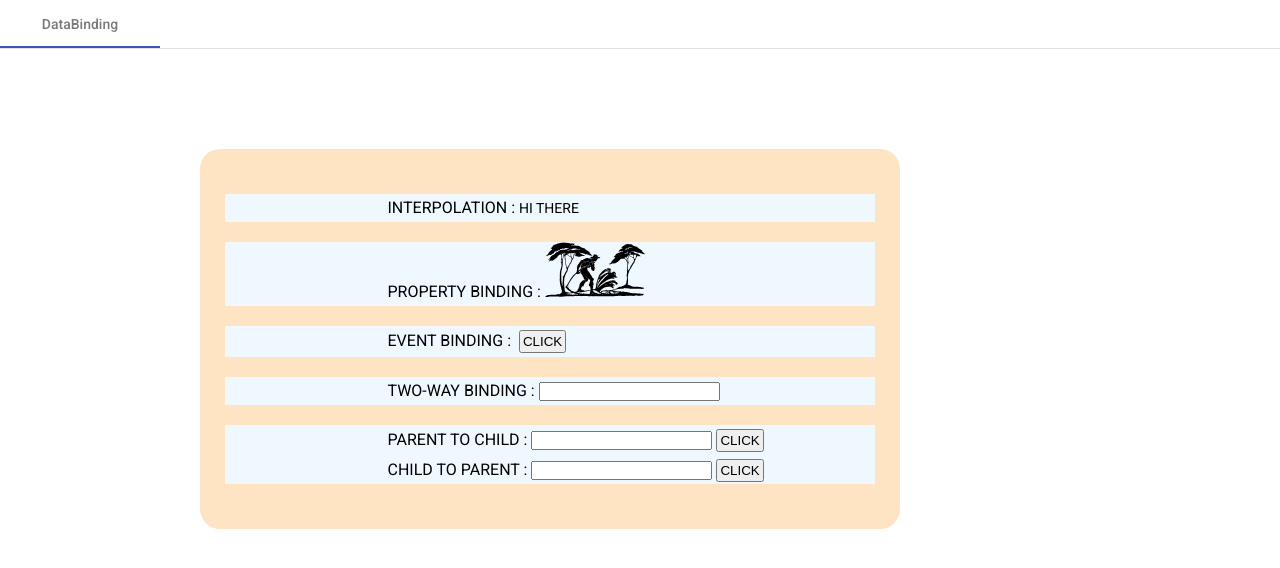
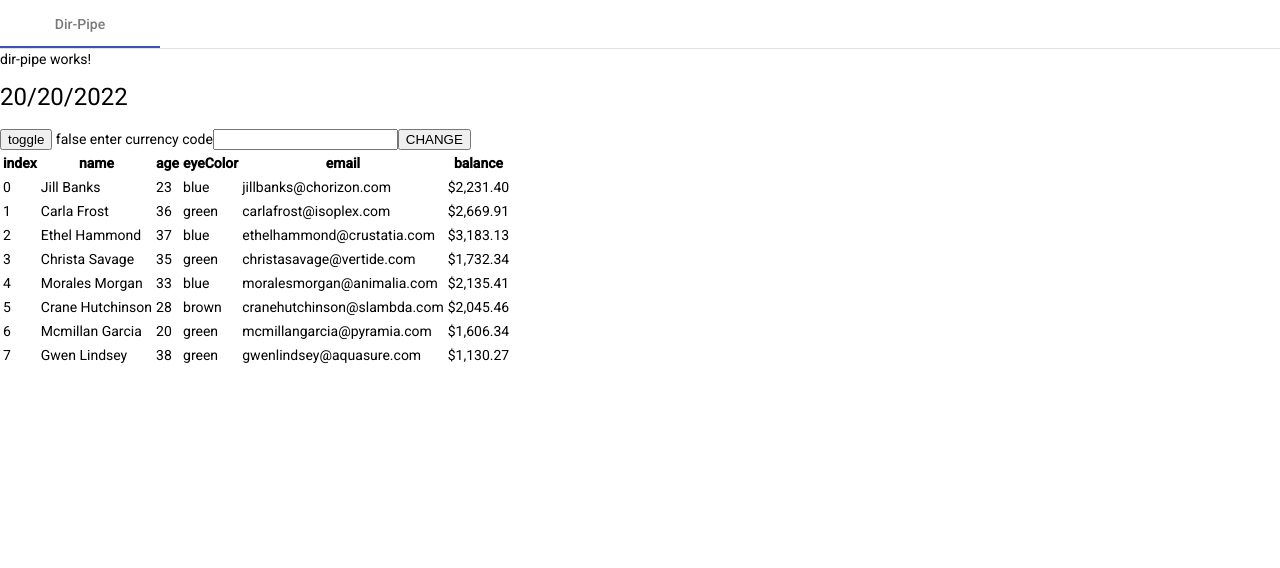
Before and after one commit to m3hul7/angular-tasks, an Angular app: page / in a window 1280 px wide. Shown: the top 568 px of the page. Built offline with nearby package versions, Linux system fonts and the light colour scheme.

Commit message:
dir-pipe-update

```diff
--- a/src/app/app.component.html
+++ b/src/app/app.component.html
@@ -1,5 +1,5 @@
 
 <mat-tab-group>
-    <mat-tab label="DataBinding"><app-parent></app-parent></mat-tab>
-    <!-- <mat-tab label="other"><h1>Hi there</h1></mat-tab> -->
+    <!-- <mat-tab label="DataBinding"><app-parent></app-parent></mat-tab> -->
+    <mat-tab label="Dir-Pipe"><app-dir-pipe></app-dir-pipe></mat-tab>
 </mat-tab-group>
--- a/src/app/app.component.ts
+++ b/src/app/app.component.ts
@@ -6,6 +6,6 @@ import { Component } from '@angular/core';
   styleUrls: ['./app.component.css']
 })
 export class AppComponent {
-
+  booleanVar: boolean = false;
 
 }
--- a/src/app/app.module.ts
+++ b/src/app/app.module.ts
@@ -8,11 +8,13 @@ import {MatTabsModule} from '@angular/material/tabs';
 import { ParentComponent } from './parent/parent.component';
 import { ChildComponent } from './parent/child/child.component';
 import { BrowserAnimationsModule } from '@angular/platform-browser/animations';
+import { DirPipeComponent } from './dir-pipe/dir-pipe.component';
 @NgModule({
   declarations: [
     AppComponent,
     ParentComponent,
-    ChildComponent
+    ChildComponent,
+    DirPipeComponent
   ],
   imports: [
     BrowserModule,
--- /dev/null
+++ b/src/app/dir-pipe/dir-pipe.component.html
@@ -0,0 +1,29 @@
+<p>dir-pipe works!</p>
+<h1>{{todayDate | date:'dd/mm/yyyy'}}</h1>
+<button (click)="this.booleanVar=!this.booleanVar">toggle</button>
+    {{booleanVar}}
+<h1 *ngIf="booleanVar">{{todayDate | date:'hh:mm:ss'}}</h1>
+
+<label for="currencyCode">enter currency code</label>
+<input type="text" id="currencyCode" #inputvalue>
+
+<button (click)="onClick(inputvalue.value)">CHANGE</button>
+
+<table>
+    <tr>
+        <th>index</th>
+        <th>name</th>
+        <th>age</th>
+        <th>eyeColor</th>
+        <th>email</th>
+        <th>balance</th>
+    </tr>
+    <tr *ngFor="let data of hundOfData">
+        <td>{{data.index}}</td>
+        <td>{{data.name}}</td>
+        <td>{{data.age}}</td>
+        <td>{{data.eyeColor}}</td>
+        <td>{{data.email}}</td>
+        <td>{{data.balance | currency:currencycode}}</td>
+    </tr>
+</table>
--- /dev/null
+++ b/src/app/dir-pipe/dir-pipe.component.ts
@@ -0,0 +1,124 @@
+import { Component, OnInit } from '@angular/core';
+
+@Component({
+  selector: 'app-dir-pipe',
+  templateUrl: './dir-pipe.component.html',
+  styleUrls: ['./dir-pipe.component.css']
+})
+export class DirPipeComponent implements OnInit {
+
+  currencycode:string = '';
+  booleanVar:boolean = false;
+
+  todayDate = new Date();
+
+  constructor() { }
+
+  onClick(recInputVal:string) {
+    this.currencycode = recInputVal.toUpperCase();
+  }
+   hundOfData = [
+    {
+      index: 0,
+      name: "Jill Banks",
+      age: 23,
+      eyeColor: "blue",
+      email: "jillbanks@chorizon.com",
+      balance: 2231.40,
+      gender: "female",
+      company: "ISOPLEX",
+      phone: "+1 (875) 476-2343",
+      address: "572 Ross Street, Dixonville, Massachusetts, 2973"
+    },
+    {
+      index: 1,
+      name: "Carla Frost",
+      age: 36,
+      eyeColor: "green",
+      email: "carlafrost@isoplex.com",
+      balance: 2669.91,
+      currencycode: "USD",
+      gender:  "female",
+      company: "CRUSTATIA",
+      phone: "+1 (946) 422-3919",
+      address: "955 Interborough Parkway, Holtville, New Hampshire, 9684"
+    },
+    {
+      index: 2,
+      name: "Ethel Hammond",
+      age: 37,
+      eyeColor: "blue",
+      email: "ethelhammond@crustatia.com",
+      balance: 3183.13,
+      gender:  "female",
+      company: "VERTIDE",
+      phone: "+1 (848) 442-2337",
+      address: "318 Kent Street, Tyhee, Wyoming, 7759"
+    },
+    {
+      index: 3,
+      name: "Christa Savage",
+      age: 35,
+      eyeColor: "green",
+      email: "christasavage@vertide.com",
+      balance: 1732.34,
+      gender:  "female",
+      company: "ANIMALIA",
+      phone: "+1 (955) 441-2578",
+      address: "300 Rutledge Street, Haena, Palau, 6910"
+    },
+    {
+      index: 4,
+      name: "Morales Morgan",
+      age: 33,
+      eyeColor: "blue",
+      email: "moralesmorgan@animalia.com",
+      balance: 2135.41,
+      gender:  "male",
+      company: "SLAMBDA",
+      phone: "+1 (854) 555-2027",
+      address: "528 Granite Street, Whitehaven, Maine, 3255"
+    },
+    {
+      index: 5,
+      name: "Crane Hutchinson",
+      age: 28,
+      eyeColor: "brown",
+      email: "cranehutchinson@slambda.com",
+      balance: 2045.46,
+      gender:  "male",
+      company: "PYRAMIA",
+      phone: "+1 (814) 425-2925",
+      address: "674 Schenectady Avenue, Lafferty, Georgia, 8142"
+    },
+    {
+      index: 6,
+      name: "Mcmillan Garcia",
+      age: 20,
+      eyeColor: "green",
+      email: "mcmillangarcia@pyramia.com",
+      balance: 1606.34,
+      gender:  "male",
+      company: "AQUASURE",
+      phone: "+1 (919) 468-2056",
+      address: "257 Logan Street, Strong, Marshall Islands, 9576"
+    },
+    {
+      index: 7,
+      name: "Gwen Lindsey",
+      age: 38,
+      eyeColor: "green",
+      email: "gwenlindsey@aquasure.com",
+      balance: 1130.27,
+      gender:  "female",
+      company: "ROBOID",
+      phone: "+1 (913) 411-2774",
+      address: "412 John Street, Veguita, Rhode Island, 8617"
+    }
+  ]
+
+  ngOnInit(): void {
+  }
+
+
+}
--- a/src/app/parent/parent.component.css
+++ b/src/app/parent/parent.component.css
@@ -7,7 +7,7 @@
 #sec-1 {
     background-color:bisque;
     padding: 25px;
-    margin: 100px 200px;
+    margin: 100px auto;
     border-radius: 20px;
     width: 700px;
 }
@@ -15,6 +15,7 @@
 .art {
     background-color: aliceblue;
     margin: 20px 0;
+    /* height: 20px; */
 }
 
 .imgStyle {
```
Also changed, not shown: src/app/dir-pipe/dir-pipe.component.css (added), 1 other file (tests, documents, lock files or other folders).
